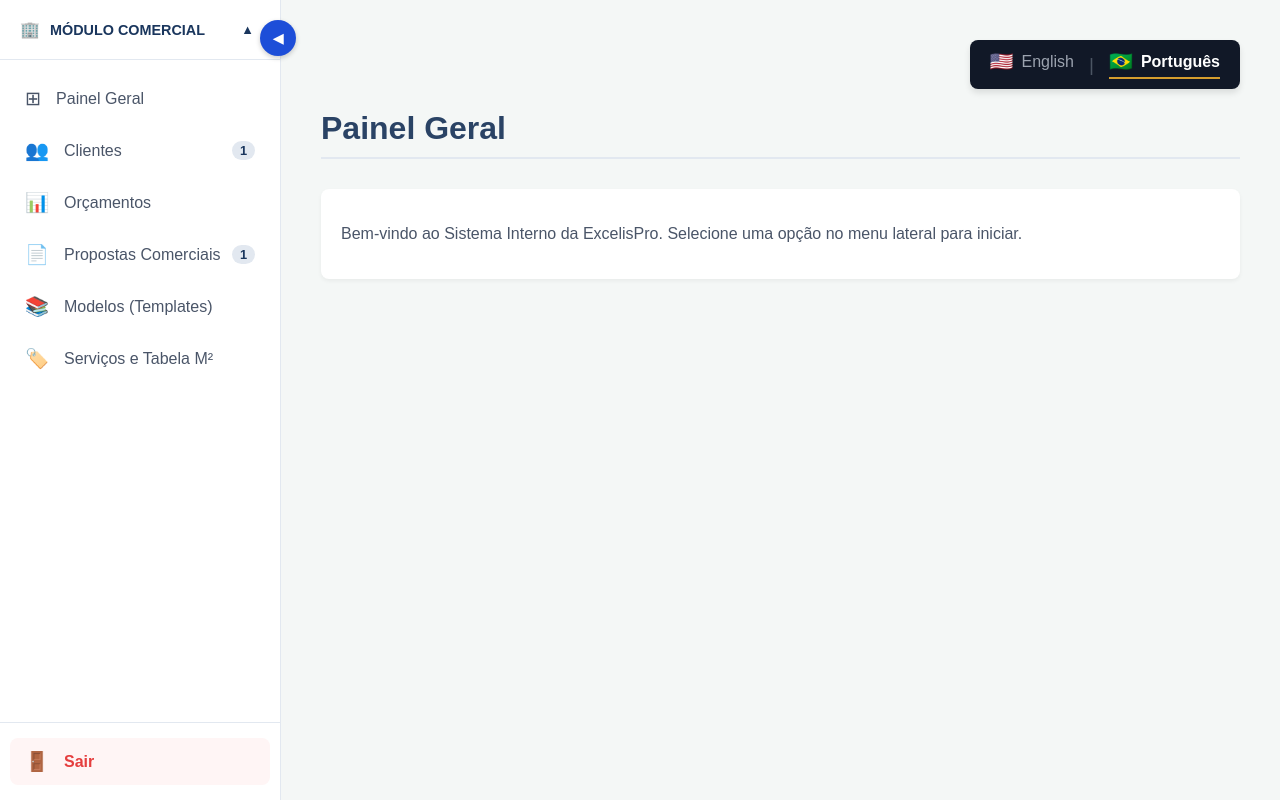
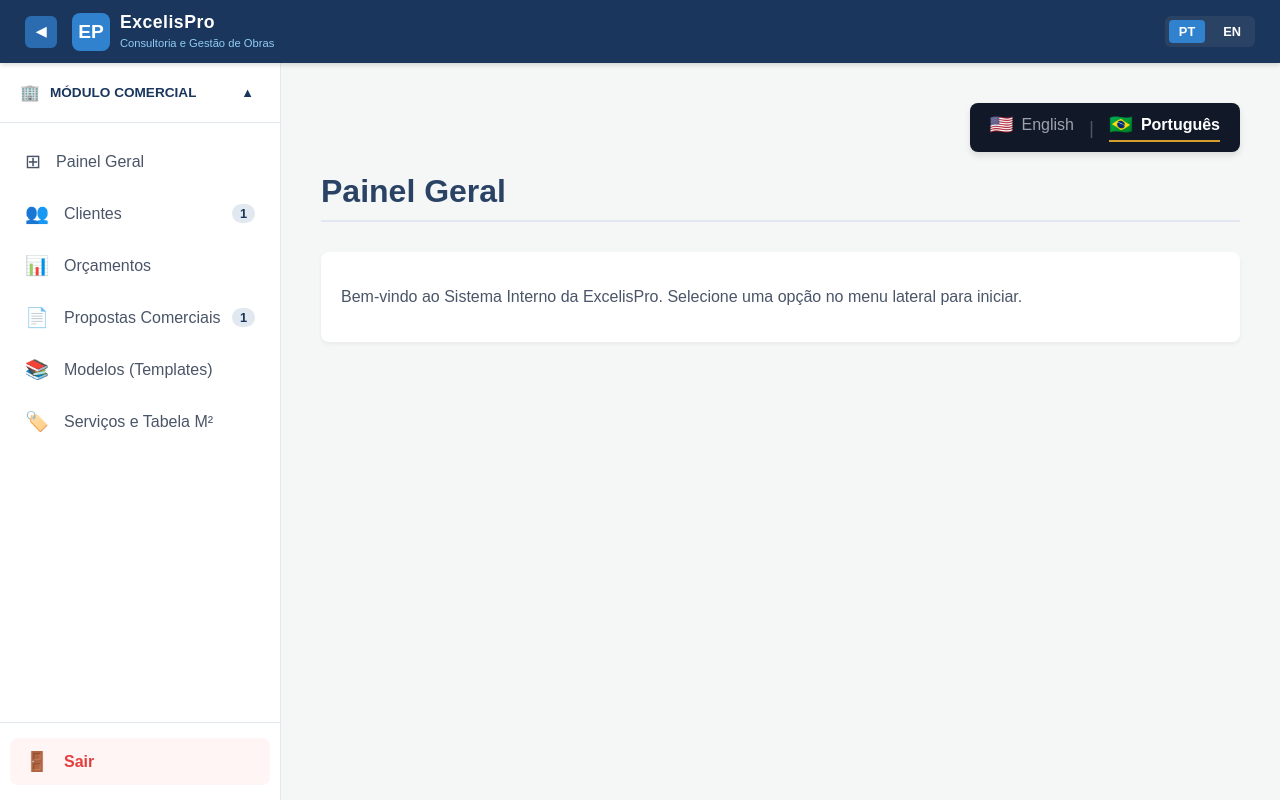
Before and after one commit to gestaoexcelispro/excelispro, a Next.js app: page /dashboard in a window 1280 px wide. Built offline with nearby package versions, Linux system fonts and the light colour scheme.

Commit message:
Update layout.js

```diff
--- a/src/app/dashboard/layout.js
+++ b/src/app/dashboard/layout.js
@@ -4,6 +4,8 @@ import { useLanguage } from '../../contexts/LanguageContext';
 
 const translations = {
   'pt-BR': {
+    company: 'ExcelisPro',
+    subtitle: 'Consultoria e Gestão de Obras',
     module: 'MÓDULO COMERCIAL',
     dashboard: 'Painel Geral',
     clients: 'Clientes',
@@ -14,6 +16,8 @@ const translations = {
     logout: 'Sair'
   },
   'en-US': {
+    company: 'ExcelisPro',
+    subtitle: 'Consulting & Construction Management',
     module: 'COMMERCIAL MODULE',
     dashboard: 'General Dashboard',
     clients: 'Clients',
@@ -26,42 +30,73 @@ const translations = {
 };
 
 export default function DashboardLayout({ children }) {
-  const { lang } = useLanguage();
+  const { lang, setLang } = useLanguage();
   const t = translations[lang] || translations['pt-BR'];
 
-  // Estados para controlar o recolhimento (collapse)
   const [isSidebarOpen, setIsSidebarOpen] = useState(true);
   const [isModuleOpen, setIsModuleOpen] = useState(true);
 
   return (
-    <div style={{ display: 'flex', minHeight: '100vh', backgroundColor: '#f4f7f6', fontFamily: 'sans-serif', position: 'relative' }}>
+    <div style={{ display: 'flex', flexDirection: 'column', minHeight: '100vh', backgroundColor: '#f4f7f6', fontFamily: 'sans-serif' }}>
 
-      {/* Botão flutuante para expandir/ocultar a Sidebar inteira */}
+      {/* HEADER FIXA NO TOPO COM A LOGO DA EMPRESA */}
+      <header style={{
+        position: 'sticky', top: 0, zIndex: 1200,
+        backgroundColor: '#1a365d', color: 'white',
+        padding: '12px 25px', display: 'flex', justifyContent: 'space-between', alignItems: 'center',
+        boxShadow: '0 2px 5px rgba(0,0,0,0.15)'
+      }}>
+        <div style={{ display: 'flex', alignItems: 'center', gap: '15px' }}>
+          {/* Botão para recolher/expandir sidebar */}
           <button
             onClick={() => setIsSidebarOpen(!isSidebarOpen)}
             style={{
-          position: 'fixed',
-          top: '20px',
-          left: isSidebarOpen ? '260px' : '15px',
-          zIndex: 1100,
-          backgroundColor: '#1d4ed8',
-          color: 'white',
-          border: 'none',
-          borderRadius: '50%',
-          width: '36px',
-          height: '36px',
-          cursor: 'pointer',
-          fontWeight: 'bold',
-          display: 'flex',
-          alignItems: 'center',
-          justifyContent: 'center',
-          boxShadow: '0 2px 5px rgba(0,0,0,0.2)',
-          transition: 'left 0.3s ease'
+              backgroundColor: '#2b6cb0', color: 'white', border: 'none',
+              borderRadius: '6px', width: '32px', height: '32px',
+              cursor: 'pointer', fontWeight: 'bold', display: 'flex', alignItems: 'center', justifyContent: 'center'
             }}
             title={isSidebarOpen ? 'Ocultar Menu' : 'Mostrar Menu'}
           >
             {isSidebarOpen ? '◀' : '▶'}
           </button>
+
+          {/* Logo e Nome da Empresa */}
+          <div style={{ display: 'flex', alignItems: 'center', gap: '10px' }}>
+            <div style={{ backgroundColor: '#3182ce', color: 'white', fontWeight: 'bold', width: '38px', height: '38px', borderRadius: '8px', display: 'flex', alignItems: 'center', justifyContent: 'center', fontSize: '1.2rem' }}>
+              EP
+            </div>
+            <div>
+              <h2 style={{ margin: 0, fontSize: '1.1rem', letterSpacing: '0.5px' }}>{t.company}</h2>
+              <span style={{ fontSize: '0.7rem', color: '#90cdf4' }}>{t.subtitle}</span>
+            </div>
+          </div>
+        </div>
+
+        {/* Seletor de Idioma na Header */}
+        <div style={{ display: 'flex', gap: '8px', backgroundColor: '#2a4365', padding: '4px', borderRadius: '6px' }}>
+          <button
+            onClick={() => setLang('pt-BR')}
+            style={{
+              background: lang === 'pt-BR' ? '#3182ce' : 'transparent',
+              color: 'white', border: 'none', padding: '4px 10px', borderRadius: '4px', cursor: 'pointer', fontSize: '0.8rem', fontWeight: 'bold'
+            }}
+          >
+            PT
+          </button>
+          <button
+            onClick={() => setLang('en-US')}
+            style={{
+              background: lang === 'en-US' ? '#3182ce' : 'transparent',
+              color: 'white', border: 'none', padding: '4px 10px', borderRadius: '4px', cursor: 'pointer', fontSize: '0.8rem', fontWeight: 'bold'
+            }}
+          >
+            EN
+          </button>
+        </div>
+      </header>
+
+      {/* CORPO DO DASHBOARD (SIDEBAR + CONTEÚDO) */}
+      <div style={{ display: 'flex', flex: 1, position: 'relative' }}>
 
         {/* Menu Lateral (Sidebar) */}
         <aside style={{
@@ -78,10 +113,10 @@ export default function DashboardLayout({ children }) {
         }}>
 
           <div>
-          {/* Cabeçalho do Módulo Comercial com botão de recolher itens */}
+            {/* Cabeçalho do Módulo Comercial */}
             <div style={{ padding: '20px', borderBottom: '1px solid #e2e8f0', display: 'flex', alignItems: 'center', justifyContent: 'space-between', color: '#1a365d', fontWeight: 'bold' }}>
               <div style={{ display: 'flex', alignItems: 'center', gap: '10px', overflow: 'hidden' }}>
-              <span>🏢</span> <span style={{ fontSize: '0.9rem', textOverflow: 'ellipsis', overflow: 'hidden' }}>{t.module}</span>
+                <span>🏢</span> <span style={{ fontSize: '0.85rem', textOverflow: 'ellipsis', overflow: 'hidden' }}>{t.module}</span>
               </div>
               <button
                 onClick={() => setIsModuleOpen(!isModuleOpen)}
@@ -92,7 +127,7 @@ export default function DashboardLayout({ children }) {
               </button>
             </div>
 
-          {/* Itens de Navegação do Módulo */}
+            {/* Itens de Navegação */}
             {isModuleOpen && (
               <nav style={{ padding: '15px 10px', display: 'flex', flexDirection: 'column', gap: '5px' }}>
 
@@ -131,7 +166,7 @@ export default function DashboardLayout({ children }) {
             )}
           </div>
 
-        {/* Rodapé da Sidebar com Botão Sair */}
+          {/* Botão Sair no Rodapé */}
           <div style={{ padding: '15px 10px', borderTop: '1px solid #e2e8f0' }}>
             <a
               href="/"
@@ -152,5 +187,7 @@ export default function DashboardLayout({ children }) {
           {children}
         </main>
       </div>
+
+    </div>
   );
 }
```
Lines whose indentation alone changed are shown as unchanged.
